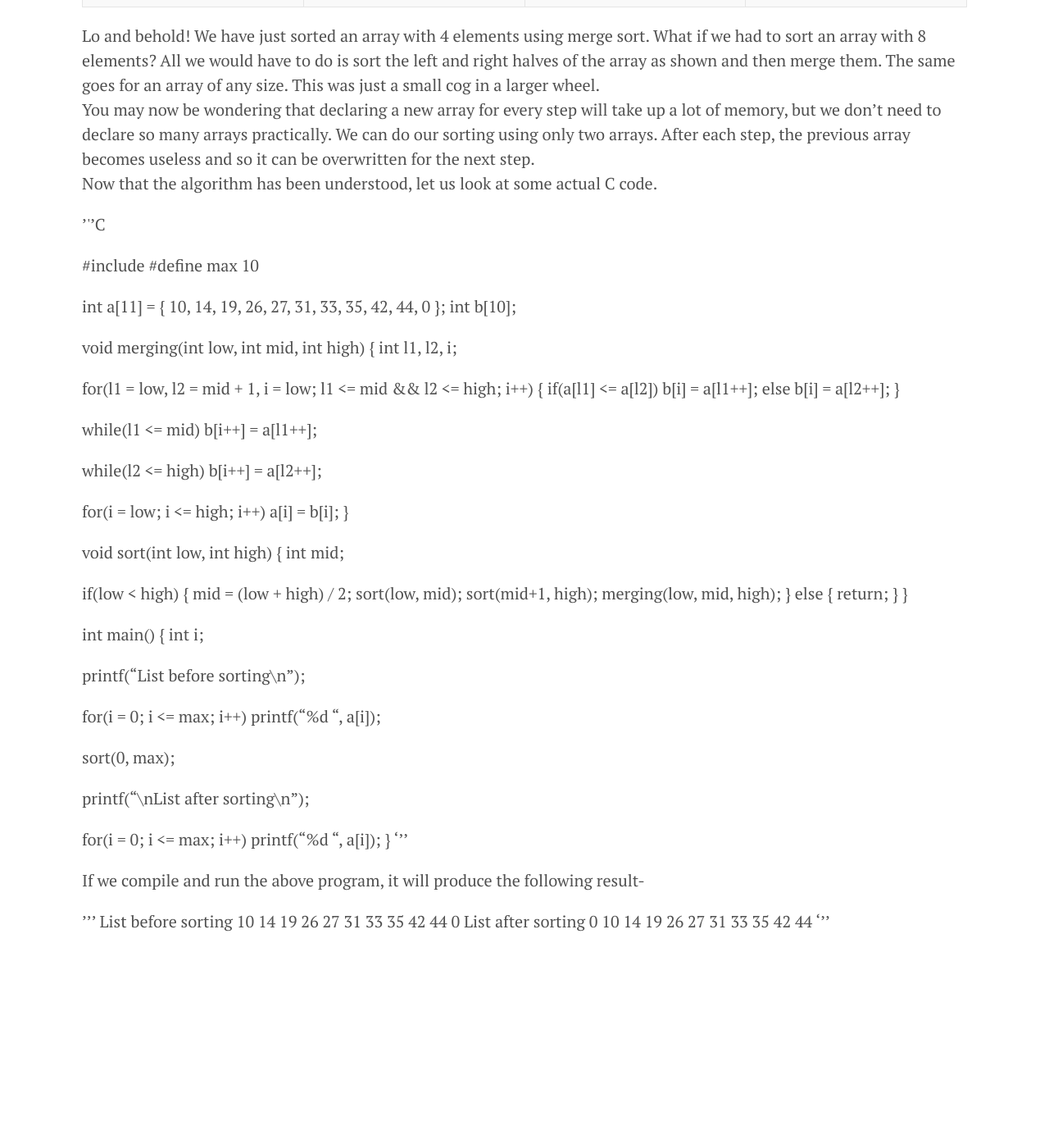
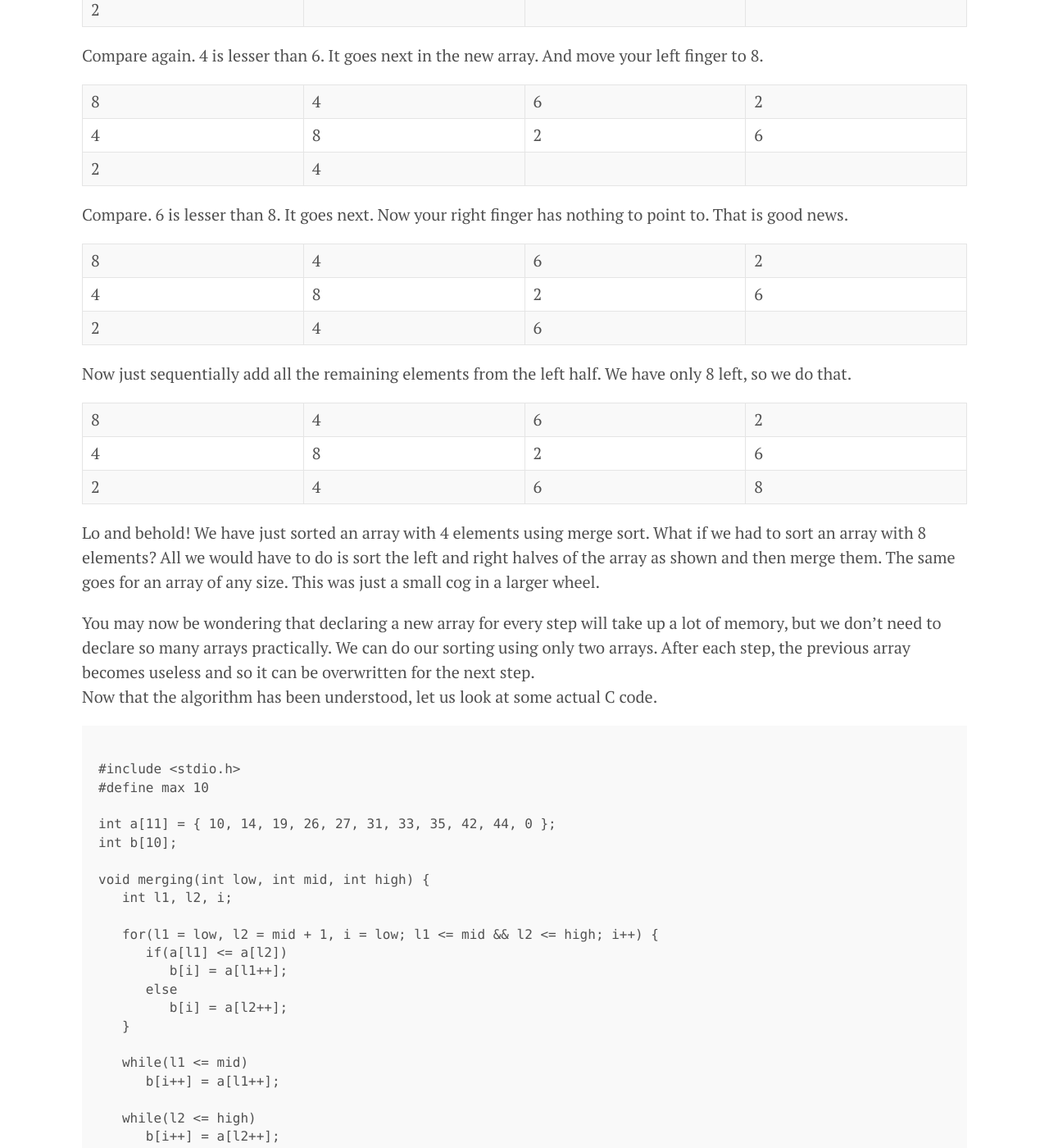
Before and after one commit to svaderia/GujjuCoders, a Jekyll site: the page built from _posts/2017-04-15-Merge-Sort.md, in a window 1280 px wide and 1400 px high, scrolled down 2916 px. Shown: the whole window at 82% size. Built offline with Jekyll 4.4.1, drawn with Linux system fonts in a browser that asks for light colours; before the commit the page ends 4135 px from its top, so only the background shows below that; some of the changed text lies outside the part shown.

Commit message:
Added code to merge sort post and also resolved errors in the post

````diff
--- a/_posts/2017-04-15-Merge-Sort.md
+++ b/_posts/2017-04-15-Merge-Sort.md
@@ -8,13 +8,14 @@
 Merge sort is a sorting algorithm that is better than the three basic sorting algorithms, selection sort, insertion sort and bubble sort. Merge sort is better in terms of
 its time complexity, which is O(n log(n)). Selection sort, insertion sort and bubble sort each have a complexity of 0(n^2^), which is much slower than O(n log(n)).
 
-[Big O Complexity]({{ site.url }}{{ site.baseurl }}/assets/big-o-complexity.png)
+![Big O Complexity]({{ site.url }}{{ site.baseurl }}/assets/big-o-complexity.png)
 
 Now let's get to the algorithm of merge sort.
 Before that, you should look its pseudo code, so that you can get a rough idea of how it works.
 
-'''
+```
 on input of n elements
+
 	if n < 2
 		return
 	else
@@ -22,15 +23,18 @@
 		sort right half of elements
 		merge sorted halves
 
-'''
+```
 
 Looks really simple, doesn't it? The basic concept of merge sort is clearly very easy to understand.
+
 First of all, you check the trivial cases of less than 2 elements. If there is only 1 element, then it is already sorted.
 If there are 0 elements, then again, even though meaninglessly, it is sorted, as there is nothing to sort.
+
 Now, the real stuff- when there are 2 or more elements. Firstly, we obviously assume that they are all stored in an array. Now, How do you
 sort the left and right half of elements? You might have guessed it, merge sort! Again, you sort the left and right halves of the *left*
 half of the original array. And you go on... So there is the concept of recursion in merge sort where at every step, you invoke the same algorithm
 and sort halves.
+
 Now you may have a basic idea of merge sort. If not, don't worry. Next, we will take an example to help visualise how this works.
 And rest assured, I am going to go really, really, really slow with this.
 
@@ -72,6 +76,7 @@
 We have come very close to the end of our sort. The left and the right halves of the array have been sorted individually.
 All we have to do now is merge them. Earlier, there was only 1 element in the right and left half of the arrays each, so merging was very easy.
 Things get slightly tricky now. Focus. First of all, declare a new empty array.
+
 Point your left index finger to the first element of the left half of the array, which is 4. Point your right finger to the first element of the right
 half of the array, which is 2. Now compare these numbers. 2 is less than 4 so 2 goes first in the new array. Now point your right index finger
 to the next element after 2, which is 6. Do nothing to your left finger.
@@ -101,11 +106,12 @@
 Lo and behold! We have just sorted an array with 4 elements using merge sort. What if we had to sort an array with 8 elements?
 All we would have to do is sort the left and right halves of the array as shown and then merge them. The same goes for an array of
 any size. This was just a small cog in a larger wheel.
+
 You may now be wondering that declaring a new array for every step will take up a lot of memory, but we don't need to declare so many arrays practically.
 We can do our sorting using only two arrays. After each step, the previous array becomes useless and so it can be overwritten for the next step.
 Now that the algorithm has been understood, let us look at some actual C code.
 
-'''C
+```C
 
 #include <stdio.h>
 #define max 10
@@ -161,13 +167,13 @@
    for(i = 0; i <= max; i++)
       printf("%d ", a[i]);
 }
-'''
+```
 
 If we compile and run the above program, it will produce the following result-
 
-'''
+```
 List before sorting
 10 14 19 26 27 31 33 35 42 44 0
 List after sorting
 0 10 14 19 26 27 31 33 35 42 44
-'''
+```
````
